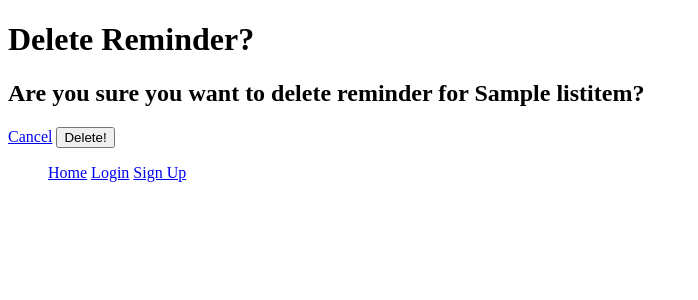
After one commit to SscottK/tasker, a Django app: page /reminders/1/delete-reminder/ in a window 1280 px wide. The commit adds this page. Shown: the top 300 px of the page, without its empty margins (0-698 px from the left). Run offline with Django 4.2, Linux system fonts and the light colour scheme; tables that the repository leaves empty hold one stand-in row (values such as "Sample post").

Commit message:
Add reminder delete

```diff
--- a/tasker_main_app/templates/reminders/index.html
+++ b/tasker_main_app/templates/reminders/index.html
@@ -6,8 +6,10 @@
 
   <ul>
       {% for reminder in reminders %}
-      <a href="">{{ reminder.list_item }}</a>
-          <li> Reminder Date: {{ reminder.reminder_date }}</li>
+      <a href="">{{ reminder.list_item }}</a> - for {{ reminder.list_item.checklist }}
+            <li>Reminder Date: {{ reminder.reminder_date }}
+                <a href="{% url 'delete-reminder' pk=reminder.id %}">Delete</a>
+            </li>
       {% empty %}
           <li>No reminders available.</li>
       {% endfor %}
--- /dev/null
+++ b/tasker_main_app/templates/reminders/reminder_confirm_delete.html
@@ -0,0 +1,20 @@
+{% extends 'base.html' %}
+{% load static %}
+
+
+
+
+{% block content %}
+<div class="page-header">
+  <h1>Delete Reminder?</h1>
+</div>
+
+<h2>Are you sure you want to delete reminder for {{ reminder.list_item }}?</h2>
+
+<form action="" method="post" class="form">
+  {% csrf_token %}
+  <a href="{% url 'reminders-index' %}" class="btn secondary">Cancel</a>
+  <button type="submit" class="btn danger">Delete!</button>
+</form>
+
+{% endblock %}
--- a/tasker_main_app/urls.py
+++ b/tasker_main_app/urls.py
@@ -26,4 +26,5 @@ urlpatterns = [
   path('checklists/<int:checklist_id>/delete-task/<int:pk>/', views.ListitemDelete.as_view(), name='delete-task'),
   path('reminders/', views.reminder_index, name='reminders-index'),
   path('checklists/<int:checklist_id>/new-reminder/<int:list_item_id>/', views.create_reminder, name='new-reminder'),
+  path('reminders/<int:pk>/delete-reminder/', views.ReminderConfirmDeleteView.as_view(), name='delete-reminder')
  ]
--- a/tasker_main_app/views.py
+++ b/tasker_main_app/views.py
@@ -227,7 +227,7 @@ def create_reminder(request,checklist_id, list_item_id):
 
 
 
-#Edit reminder view
+
 
 #reminders index view
 def reminder_index(request):
@@ -236,3 +236,7 @@ def reminder_index(request):
     return render(request, 'reminders/index.html', {'reminders': reminders})
 
 #Delete reminder view
+class ReminderConfirmDeleteView(DeleteView):
+    model = Reminder
+    template_name = 'reminders/reminder_confirm_delete.html'
+    success_url = '/reminders/'
```
